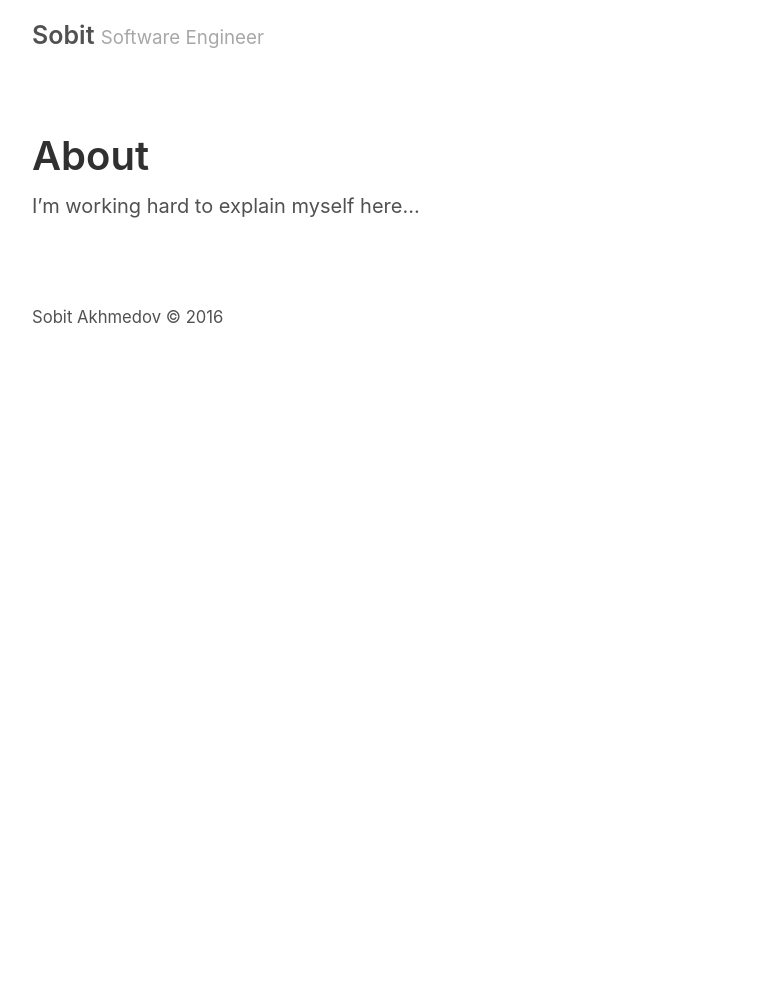
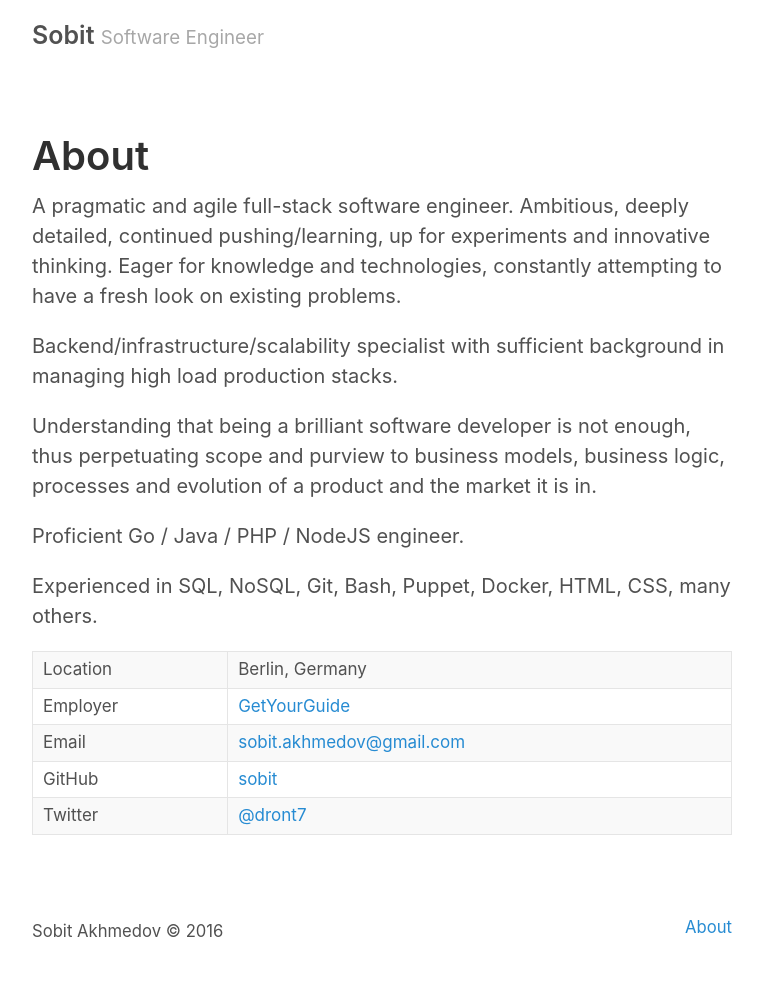
Before and after one commit to sobit/sobit.github.io, a Jekyll site: the page built from about.md, in a window 1280 px wide. Shown: the whole page, without its empty margins (258-1021 px from the left). Built offline with Jekyll 4.4.1, drawn with Linux system fonts in a browser that asks for light colours; before the commit the page ends 900 px from its top, so only the background shows below that.

Commit message:
about page

```diff
--- a/_layouts/default.html
+++ b/_layouts/default.html
@@ -21,6 +21,8 @@
         <small>
           Sobit Akhmedov &copy; <time datetime="{{ site.time | date_to_xmlschema }}">{{ site.time | date: '%Y' }}</time>
         </small>
+
+        <small style="float: right;"><a href="{{ site.baseurl }}/about/">About</a></small>
       </footer>
     </div>
 
--- a/about.md
+++ b/about.md
@@ -3,4 +3,21 @@ layout: page
 title: About
 ---
 
-I'm working hard to explain myself here...
+A pragmatic and agile full-stack software engineer. Ambitious, deeply detailed, continued pushing/learning, up for
+experiments and innovative thinking. Eager for knowledge and technologies, constantly attempting to have a fresh look on
+existing problems.
+
+Backend/infrastructure/scalability specialist with sufficient background in managing high load production stacks.
+
+Understanding that being a brilliant software developer is not enough, thus perpetuating scope and purview to business
+models, business logic, processes and evolution of a product and the market it is in.
+
+Proficient Go / Java / PHP / NodeJS engineer.
+
+Experienced in SQL, NoSQL, Git, Bash, Puppet, Docker, HTML, CSS, many others.
+
+| Location | Berlin, Germany |
+| Employer | [GetYourGuide](https://www.getyourguide.com/) |
+| Email | [sobit.akhmedov@gmail.com](mailto:sobit.akhmedov@gmail.com) |
+| GitHub | [sobit](http://github.com/sobit) |
+| Twitter | [@dront7](https://twitter.com/dront7) |
```
